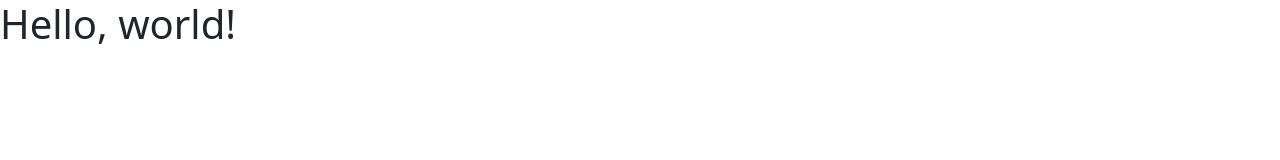
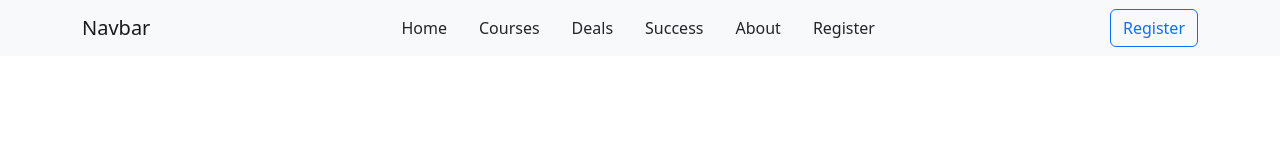
Before and after one commit to JakiulRashidKhan/Ed-tech-five, a plain HTML site: page index.html in a window 1280 px wide. Drawn offline with nearby package versions, Linux system fonts and the light colour scheme.

Commit message:
nav added

```diff
--- a/index.html
+++ b/index.html
@@ -9,9 +9,43 @@
     <link href="https://cdn.jsdelivr.net/npm/bootstrap@5.2.1/dist/css/bootstrap.min.css" rel="stylesheet"
         integrity="sha384-iYQeCzEYFbKjA/T2uDLTpkwGzCiq6soy8tYaI1GyVh/UjpbCx/TYkiZhlZB6+fzT" crossorigin="anonymous">
 </head>
-
 <body>
-    <h1>Hello, world!</h1>
+    <header>
+        <nav class="navbar navbar-expand-lg bg-light">
+            <div class="container">
+                <a class="navbar-brand" href="#">Navbar</a>
+                <button class="navbar-toggler" type="button" data-bs-toggle="collapse" data-bs-target="#navbarSupportedContent"
+                    aria-controls="navbarSupportedContent" aria-expanded="false" aria-label="Toggle navigation">
+                    <span class="navbar-toggler-icon"></span>
+                </button>
+                <ul class="nav justify-content-center collapse navbar-collapse">
+                    <li class="nav-item">
+                        <a class="nav-link text-dark active" aria-current="page" href="#">Home</a>
+                    </li>
+                    <li class="nav-item">
+                        <a class="nav-link text-dark active" aria-current="page" href="#">Courses</a>
+                    </li>
+                    <li class="nav-item">
+                        <a class="nav-link text-dark active" aria-current="page" href="#">Deals</a>
+                    </li>
+                    <li class="nav-item">
+                        <a class="nav-link text-dark active" aria-current="page" href="#">Success</a>
+                    </li>
+                    <li class="nav-item">
+                        <a class="nav-link text-dark active" aria-current="page" href="#">About</a>
+                    </li>
+                    <li class="nav-item">
+                        <a class="nav-link text-dark active" aria-current="page" href="#">Register</a>
+                    </li>
+                </ul>
+                <ul class="nav justify-content-end">
+                    <form class="d-flex" role="search">
+                        <button class="btn btn-outline-primary" type="submit">Register</button>
+                    </form>
+                </ul>
+            </div>
+        </nav>
+    </header>
     <!-- js cdn  -->
     <script src="https://cdn.jsdelivr.net/npm/bootstrap@5.2.1/dist/js/bootstrap.bundle.min.js"
         integrity="sha384-u1OknCvxWvY5kfmNBILK2hRnQC3Pr17a+RTT6rIHI7NnikvbZlHgTPOOmMi466C8"
```
